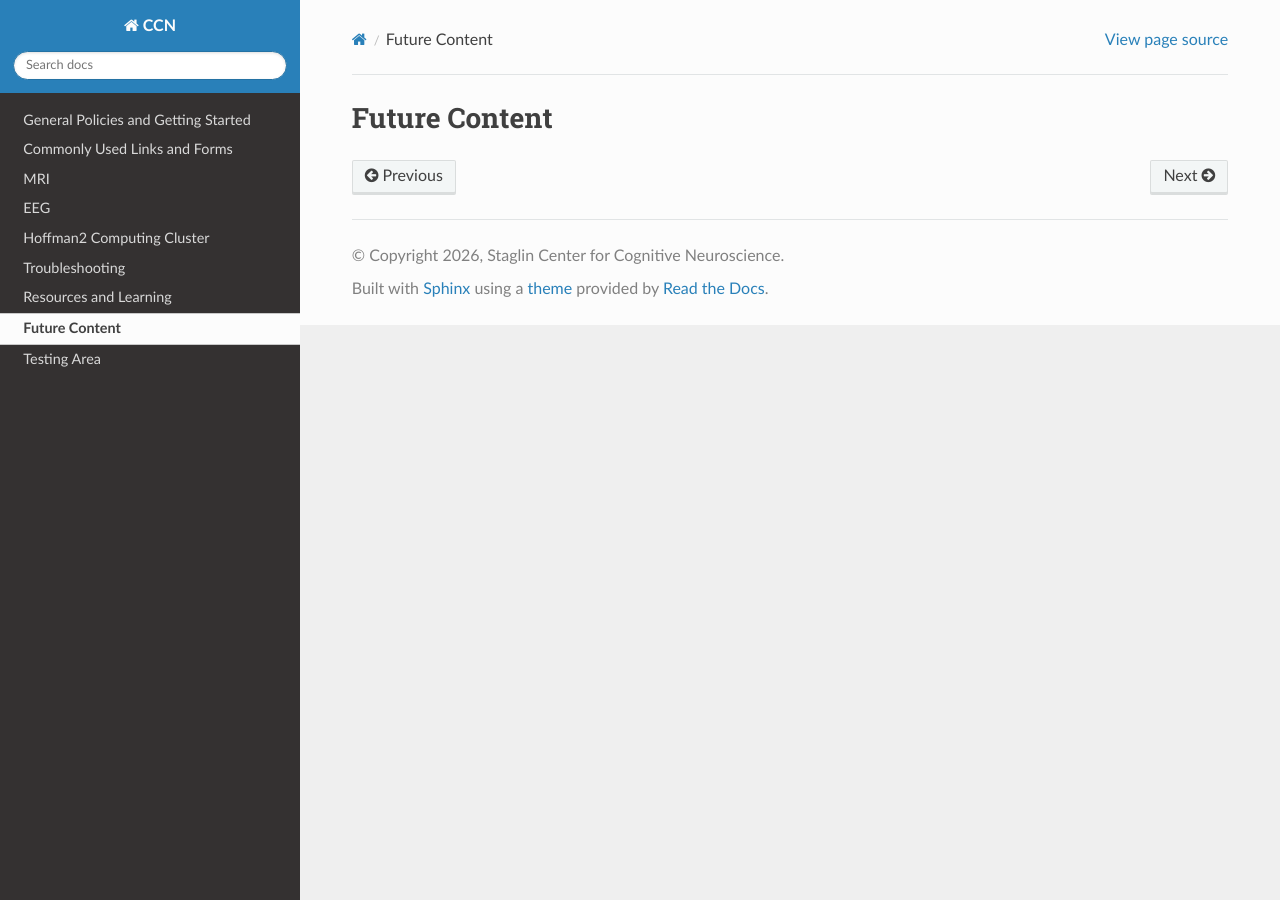
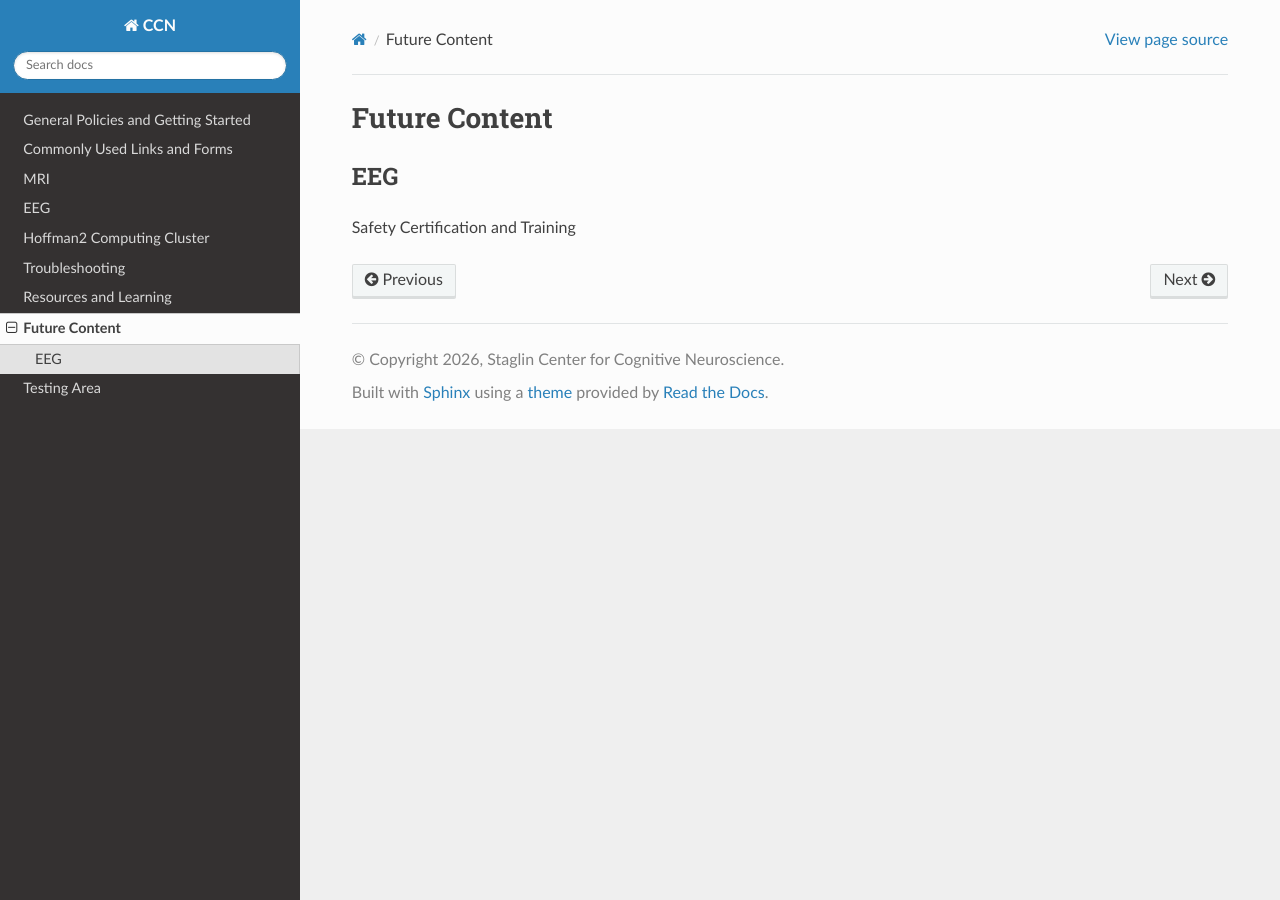
Before and after one commit to CCN-Support/CCN_Wiki, a Sphinx documentation site: the page built from docs/source/future_content.rst, in a window 1280 px wide. Built offline with Sphinx 7.4.7 and the Read the Docs theme 3.1.0, drawn with Linux system fonts in a browser that asks for light colours.

Commit message:
Add section for Safety Certification and Training

```diff
--- a/docs/source/future_content.rst
+++ b/docs/source/future_content.rst
@@ -1,2 +1,6 @@
 Future Content
---------------
+==============
+
+EEG
+---
+Safety Certification and Training
```
